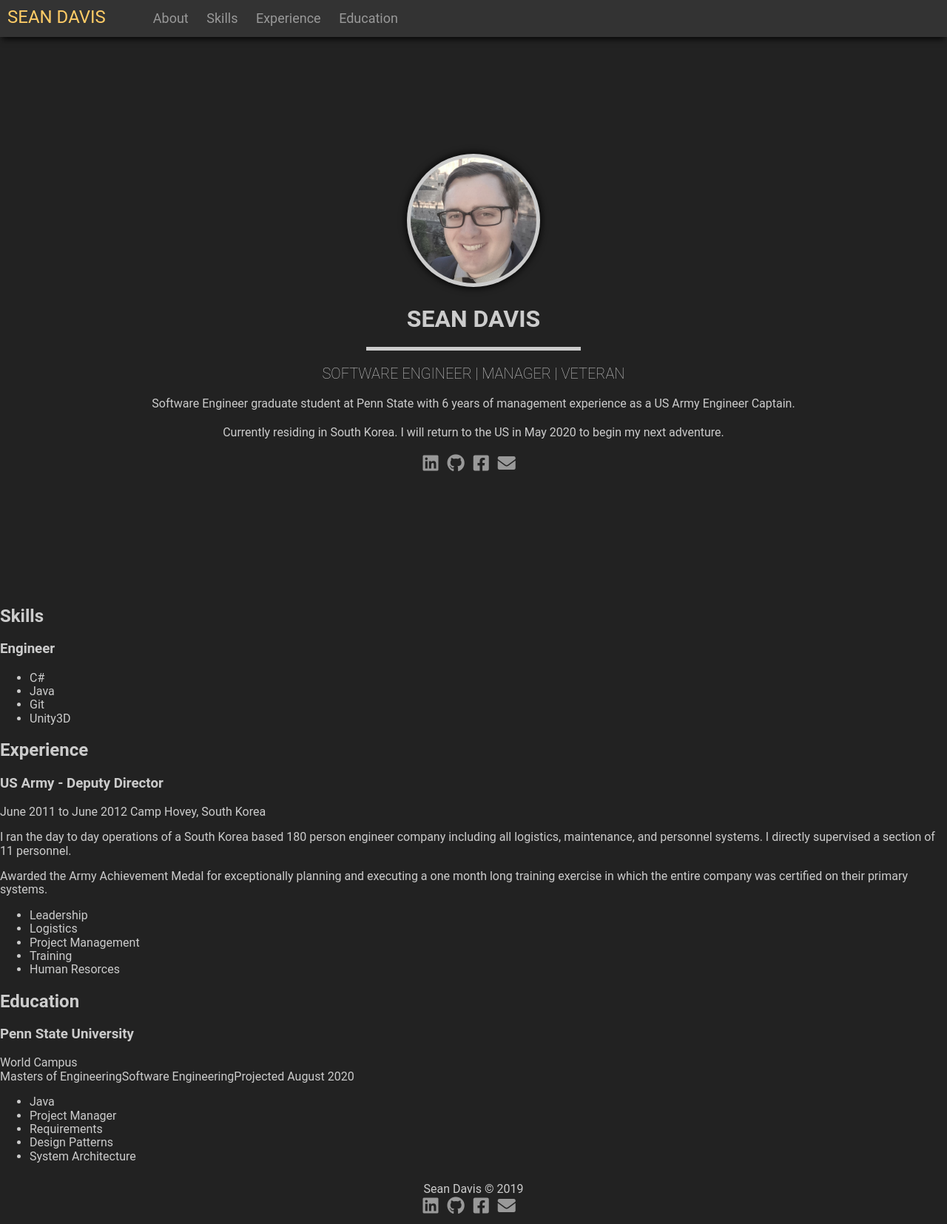
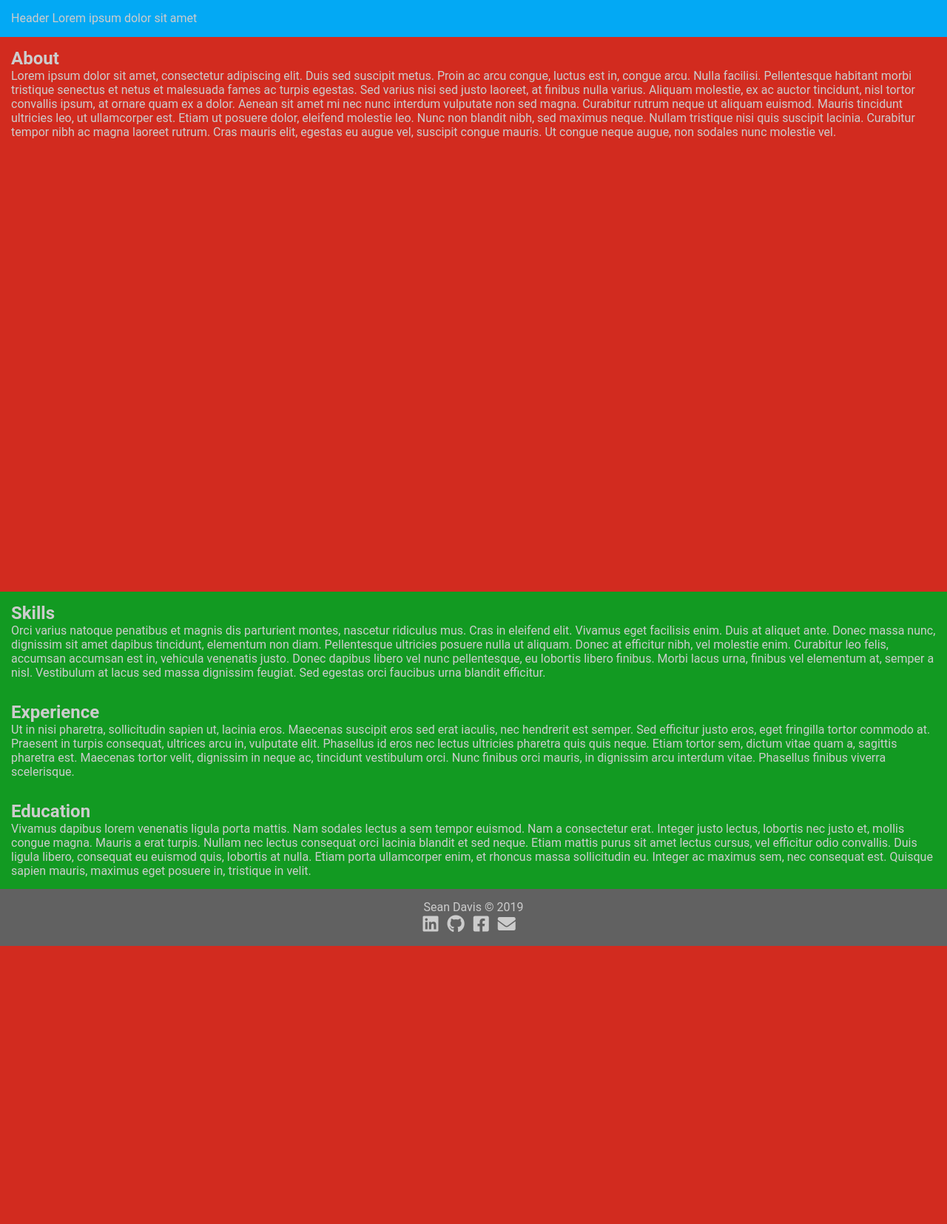
Before and after one commit to daleran/seandavis.dev, a PHP site: page / in a window 1280 px wide. Shown: the whole page at 74% size. After the commit the page ends 1279 px from the top, so only its background shows below. Run offline with PHP 8.4, Linux system fonts and the light colour scheme; some libraries are stand-ins or nearby versions.

Commit message:
New layout colored blockout

```diff
--- a/css/main.css
+++ b/css/main.css
@@ -9,222 +9,66 @@
 }
 
 body {
-    font-family: Roboto, Helvetica, Arial, sans-serif;
-    background-color: #222222;
-    color:#CCCCCC;
-    margin: 0 !important;
-    padding: 0 !important;
-  }
-
-.debug-white{
-  border: 1px solid white;
+  font-family: Roboto, Helvetica, Arial, sans-serif;
+  background: #222222;
+  margin:0;
 }
 
-.debug-red{
-  border: 1px solid red;
+main, header, section, footer {
+  color:#CCCCCC;
 }
 
-.debug-blue{
-  border: 1px solid blue;
+h1, h2, h3, h4, h5, h6, p{
+  margin: 0;
 }
 
-.intro{
-  display: flex;
-  flex-direction: column;
-  height: calc(100vh - 50px);
-  width: 100%;
-  justify-content: center;
-  align-items: center;
-  align-content: center;
-  text-align: center;
+.wrapper {
+  margin: auto;
+  max-width: 1200px;
 }
 
-.spacer-nav{
+.main{
+    display: flex;
+    flex-direction: column;
+}
+
+.header{
   height: 50px;
   width: 100%;
 }
 
-.line{
-  background-color: #CCCCCC;
-  width: 290px;
-  height: 5px;
-  margin: 0;
+.nav{
+  width: 100%;
+  height: 50px;
+  position: fixed;
+  background: #03a9f4;
+  padding: 15px;
 }
 
-.centered{
-  margin-left: auto;
-  margin-right: auto;
-  float: none;
+.content{
+  background: #129a22;
+  padding: 15px;
+  flex: 0 1 auto;
 }
 
-.row-full{
-  margin-left: 2%;
-  margin-right: 2%;
-  padding: 10px 5px;
+.intro{
+  background: #d22b1f;
+  height: calc(100vh - 50px);
 }
 
-
-.page-header{
-  font-size: 2em;
-  font-weight: bolder;
-  text-transform: uppercase;
-  margin: 0;
-}
-
-.page-subheader{
-  font-size: 1.25em;
-  font-weight: 200;
-  text-transform: uppercase;
-  margin: 0;
-}
-
-.section-header{
-  margin: 0;
-}
-
-.section-subheader{
-  margin: 0;
-}
-
-.text-content{
-  margin: 0;
-}
-
-.profile-pic{
-  border-radius: 50%;
-  max-width: 180px;
-  height: auto;
-
-  background-color: #CCC;
-  padding: 5px;
-
-  -webkit-box-shadow: 0px 0px 10px 2px rgba(0,0,0,0.8);
-  box-shadow: 0px 0px 10px 2px rgba(0,0,0,0.8);
+.footer{
+  background: #616161;
+  padding: 15px;
+  text-align: center;
 }
 
 .social-icons > a{
     text-decoration: none;
-    color: #999999;
+    color: #CCCCCC;
     font-size: 24px;
     letter-spacing: 0.5em;
 }
 
 .social-icons > a:hover{
-    color: #CCCCCC;
+    color: #EEEEEE;
 }
-
-.drop-shadow{
-  -webkit-box-shadow: 0px 6px 8px -3px rgba(0,0,0,0.8);
-  -moz-box-shadow: 0px 6px 8px -3px rgba(0,0,0,0.8);
-  box-shadow: 0px 6px 8px -3px rgba(0,0,0,0.8);
-}
-
-footer {
-    margin: auto;
-    padding: 10px;
-    text-align: center;
-}
-
-.nav{
-    height: 50px;
-    width: 100%;
-    background-color: #333333;
-    position: fixed;
-}
-
-.nav > .nav-header {
-    display: inline;
-  }
-
-  .nav > .nav-header > .nav-logo {
-    display: inline-block;
-    font-size: 24px;
-    color: #FFCC66;
-    text-decoration: none;
-    text-transform: uppercase;
-    padding: 10px 10px 10px 10px;
-    z-index: 10;
-  }
-
-  .nav > .nav-btn {
-    display: none;
-  }
-
-  .nav > .nav-links {
-    display: inline;
-    list-style-type:none;
-    font-size: 18px;
-  }
-
-  .nav > .nav-links > li {
-    display: inline;
-  }
-
-  .nav > .nav-links > li> a {
-    display: inline-block;
-    padding: 13px 10px 13px 10px;
-    text-decoration: none;
-    color: #999999;
-  }
-
-  .nav > .nav-links > li > a:hover {
-    color: #CCCCCC;
-  }
-
-  .nav > #nav-check {
-    display: none;
-  }
-
-  @media (max-width:600px) {
-    .nav > .nav-btn {
-      display: inline-block;
-      position: absolute;
-      right: 0px;
-      top: 0px;
-    }
-    .nav > .nav-btn > label {
-      display: inline-block;
-      width: 50px;
-      height: 50px;
-      padding: 13px;
-    }
-    .nav > .nav-btn > label:hover,.nav  #nav-check:checked ~ .nav-btn > label {
-      color: #999999;
-    }
-    .nav > .nav-btn > label > span {
-      display: block;
-      width: 25px;
-      height: 10px;
-      border-top: 2px solid #CCCCCC;
-    }
-
-    .nav > .nav-links {
-      position: absolute;
-      display: block;
-      width: 100%;
-      background-color: #333333;
-      height: 0px;
-      transition: all 0.3s ease-in;
-      overflow-y: hidden;
-      left: 0px;
-      margin: 0;
-
-      -webkit-box-shadow: 0px 6px 8px -3px rgba(0,0,0,0.8);
-      box-shadow: 0px 6px 8px -3px rgba(0,0,0,0.8);
-    }
-    .nav > .nav-links > li> a {
-      display: block;
-      width: 100%;
-    }
-    .nav > #nav-check:not(:checked) ~ .nav-links {
-      height: 0px;
-    }
-    .nav > #nav-check:checked ~ .nav-links {
-      height: 140px;
-      overflow-y: hidden;
-    }
-
-    .profile-pic{
-      max-width: 110px;
-    }
-  }
--- a/index.html
+++ b/index.html
@@ -12,110 +12,62 @@
     <meta name="og:title" content="Sean Davis - Software Engineer | Manager | Veteran">
     <title>Sean Davis - Software Engineer | Manager | Veteran</title>
 
-    <link rel="stylesheet" href="css/normalize.css">
     <link rel="stylesheet" href="css/main.css">
     <link rel="stylesheet" href="https://use.fontawesome.com/releases/v5.8.2/css/all.css" integrity="sha384-oS3vJWv+0UjzBfQzYUhtDYW+Pj2yciDJxpsK1OYPAYjqT085Qq/1cq5FLXAZQ7Ay" crossorigin="anonymous">
   </head>
   <body>
-    <nav class="nav drop-shadow">
-      <input type="checkbox" id="nav-check">
-      <div class="nav-header">
-          <a href="#" class="nav-logo">Sean Davis</a>
+    <!-- Header -->
+    <header class="header">
+      <nav class="nav">
+          Header Lorem ipsum dolor sit amet
+      </nav>
+    </header>
+
+    <!-- Primary Content -->
+    <main class="main">
+
+      <!-- Introduction and About Me -->
+      <section id="about" class="content intro">
+          <h1>About</h1>
+        <p>
+          Lorem ipsum dolor sit amet, consectetur adipiscing elit. Duis sed suscipit metus. Proin ac arcu congue, luctus est in, congue arcu. Nulla facilisi. Pellentesque habitant morbi tristique senectus et netus et malesuada fames ac turpis egestas. Sed varius nisi sed justo laoreet, at finibus nulla varius. Aliquam molestie, ex ac auctor tincidunt, nisl tortor convallis ipsum, at ornare quam ex a dolor. Aenean sit amet mi nec nunc interdum vulputate non sed magna. Curabitur rutrum neque ut aliquam euismod. Mauris tincidunt ultricies leo, ut ullamcorper est. Etiam ut posuere dolor, eleifend molestie leo. Nunc non blandit nibh, sed maximus neque. Nullam tristique nisi quis suscipit lacinia. Curabitur tempor nibh ac magna laoreet rutrum. Cras mauris elit, egestas eu augue vel, suscipit congue mauris. Ut congue neque augue, non sodales nunc molestie vel.
+        </p>
+      </section>
+
+       <!-- Skills -->
+      <section id="skills" class="content">
+          <h2>Skills</h2>
+          <p>
+              Orci varius natoque penatibus et magnis dis parturient montes, nascetur ridiculus mus. Cras in eleifend elit. Vivamus eget facilisis enim. Duis at aliquet ante. Donec massa nunc, dignissim sit amet dapibus tincidunt, elementum non diam. Pellentesque ultricies posuere nulla ut aliquam. Donec at efficitur nibh, vel molestie enim. Curabitur leo felis, accumsan accumsan est in, vehicula venenatis justo. Donec dapibus libero vel nunc pellentesque, eu lobortis libero finibus. Morbi lacus urna, finibus vel elementum at, semper a nisl. Vestibulum at lacus sed massa dignissim feugiat. Sed egestas orci faucibus urna blandit efficitur.
+          </p>
+        </section>
+
+        <!-- Experience -->
+        <section id="experience" class="content">
+          <h2>Experience</h2>
+          <p>
+              Ut in nisi pharetra, sollicitudin sapien ut, lacinia eros. Maecenas suscipit eros sed erat iaculis, nec hendrerit est semper. Sed efficitur justo eros, eget fringilla tortor commodo at. Praesent in turpis consequat, ultrices arcu in, vulputate elit. Phasellus id eros nec lectus ultricies pharetra quis quis neque. Etiam tortor sem, dictum vitae quam a, sagittis pharetra est. Maecenas tortor velit, dignissim in neque ac, tincidunt vestibulum orci. Nunc finibus orci mauris, in dignissim arcu interdum vitae. Phasellus finibus viverra scelerisque.
+          </p>
+        </section>
+
+        <!-- Education Section -->
+        <section id="education" class="content">
+          <h2>Education</h2>
+          <p>
+              Vivamus dapibus lorem venenatis ligula porta mattis. Nam sodales lectus a sem tempor euismod. Nam a consectetur erat. Integer justo lectus, lobortis nec justo et, mollis congue magna. Mauris a erat turpis. Nullam nec lectus consequat orci lacinia blandit et sed neque. Etiam mattis purus sit amet lectus cursus, vel efficitur odio convallis. Duis ligula libero, consequat eu euismod quis, lobortis at nulla. Etiam porta ullamcorper enim, et rhoncus massa sollicitudin eu. Integer ac maximus sem, nec consequat est. Quisque sapien mauris, maximus eget posuere in, tristique in velit.
+          </p>
+        </section>
+
+    </main>
+
+    <!-- Footer -->
+    <footer class="footer">
+      <div>Sean Davis &copy; 2019 </div>
+      <div>
+        <p class="social-icons">
+            <a href="https://www.linkedin.com/in/sean-davis-dev">  <i class="fab fa-linkedin"></i></a><a href="https://github.com/daleran"><i class="fab fa-github"></i></a><a href="https://www.facebook.com/profile.php?id=8369550&ref=bookmarks"><i class="fab fa-facebook-square"></i></a><a href="mailto:sean_davis@verizon.net"><i class="fas fa-envelope"></i></a>
+        </p>
       </div>
-      <div class="nav-btn">
-        <label for="nav-check">
-          <span></span>
-          <span></span>
-          <span></span>
-        </label>
-      </div>
-      <ul class="nav-links">
-          <li><a href="#">About</a></li>
-          <li><a href="#skills">Skills</a></li>
-          <li><a href="#experience" >Experience</a></li>
-          <li><a href="#education">Education</a></li>
-      </ul>
-    </nav>
-    <div class="spacer-nav"></div>
-    <main>
-      <section id="about" class="intro">
-        <div class="row-full">
-          <img src="img/profile.jpg" alt="Sean Davis" class="profile-pic">
-        </div>
-        <div class="row-full">
-            <h1 class="page-header">Sean Davis</h1>
-        </div>
-        <div class="row-full">
-            <div class="centered line"></div>
-        </div>
-        <div class="row-full subtitle">
-            <h2 class="page-subheader">Software Engineer | Manager | Veteran</h2>
-        </div>
-        <div class="row-full">
-            <p class="text-content">Software Engineer graduate student at Penn State with 6 years of management experience as a US Army Engineer Captain. </p>
-        </div>
-        <div class="row-full">
-            <p class="text-content">Currently residing in South Korea. I will return to the US in May 2020 to begin my next adventure.</p>
-        </div>
-        <div class="row-full">
-            <div class="social-icons"><a href="https://www.linkedin.com/in/sean-davis-dev">  <i class="fab fa-linkedin"></i></a><a href="https://github.com/daleran"><i class="fab fa-github"></i></a><a href="https://www.facebook.com/profile.php?id=8369550&ref=bookmarks"><i class="fab fa-facebook-square"></i></a><a href="mailto:sean_davis@verizon.net"><i class="fas fa-envelope"></i></a></div>
-        </div>
-      </section>
-      <section id="skills" class="section">
-
-        <div class="container">
-            <h2>Skills</h2>
-              <section>
-                <h3>Engineer</h3>
-                <ul>
-                  <li>C#</li>
-                  <li>Java</li>
-                  <li>Git</li>
-                  <li>Unity3D</li>
-                </ul>
-              </section>
-        </div>
-
-      </section>
-      <section id="experience" class="section">
-        <h2>Experience</h2>
-        <section>
-          <h3>US Army - Deputy Director</h3>
-          <div>
-            <span>June 2011 to June 2012</span>
-            <span>Camp Hovey, South Korea</span>
-          </div>
-          <p>I ran the day to day operations of a South Korea based 180 person engineer company including all logistics, maintenance, and personnel systems. I directly supervised a section of 11 personnel.</p>
-          <p>Awarded the Army Achievement Medal for exceptionally planning and executing a one month long training exercise in which the entire company was certified on their primary systems.</p>
-          <ul>
-            <li>Leadership</li>
-            <li>Logistics</li>
-            <li>Project Management</li>
-            <li>Training</li>
-            <li>Human Resorces</li>
-          </ul>
-        </section>
-      </section>
-      <section id="education" class="section">
-        <h2>Education</h2>
-        <section>
-          <h3>Penn State University</h3><span>World Campus</span>
-          <div>
-            <span>Masters of Engineering</span><span>Software Engineering</span><span>Projected August 2020</span>
-          </div>
-          <ul>
-            <li>Java</li>
-            <li>Project Manager</li>
-            <li>Requirements</li>
-            <li>Design Patterns</li>
-            <li>System Architecture</li>
-          </ul>
-        </section>
-      </section>
-    </main>
-    <footer>
-      <div>Sean Davis &copy; 2019 </div>
-      <div class="social-icons"><a href="https://www.linkedin.com/in/sean-davis-dev">  <i class="fab fa-linkedin"></i></a><a href="https://github.com/daleran"><i class="fab fa-github"></i></a><a href="https://www.facebook.com/profile.php?id=8369550&ref=bookmarks"><i class="fab fa-facebook-square"></i></a><a href="mailto:sean_davis@verizon.net"><i class="fas fa-envelope"></i></a></div>
     </footer>
   </body>
 </html>
```
